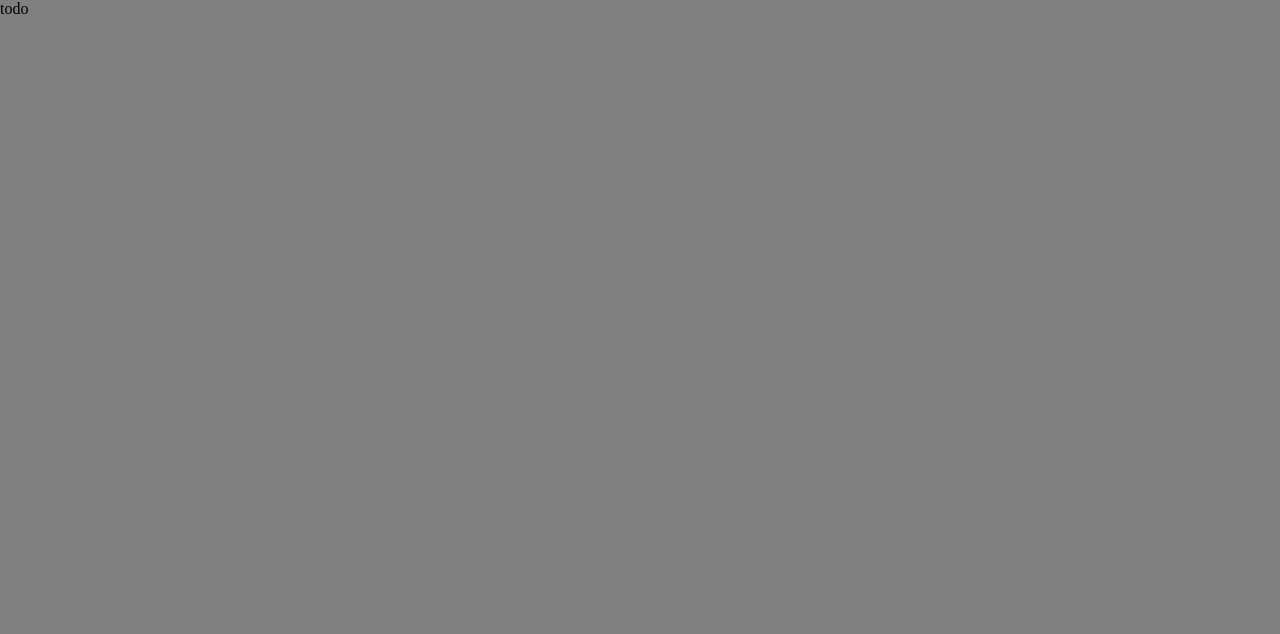
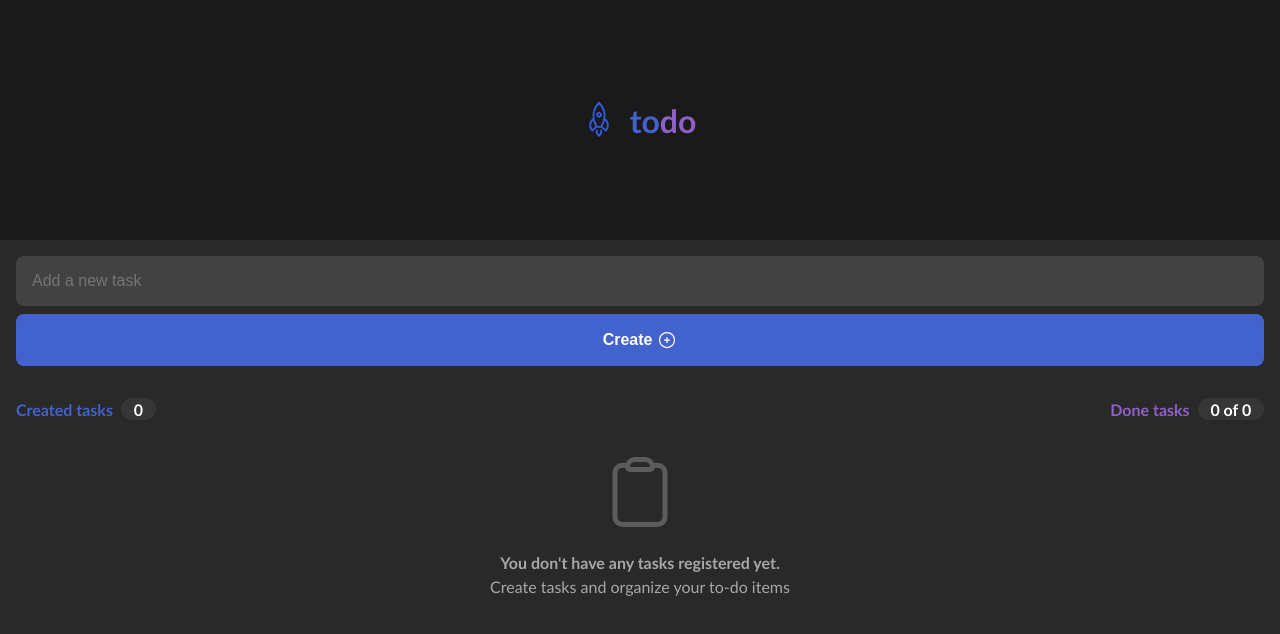
Before and after one commit to Artuchka/todo-ignite, a React (Create React App) app: page / in a window 1280 px wide. Shown: the top 634 px of the page. Built offline with nearby package versions, Linux system fonts and the light colour scheme.

Commit message:
done boilerplate styling

```diff
--- a/src/App.jsx
+++ b/src/App.jsx
@@ -1,12 +1,95 @@
+import { useState } from "react"
 import "./main.scss"
 
 function App() {
+	const [tasks, setTasks] = useState([])
+	const [doneTasks, setDoneTasks] = useState([])
+
 	return (
 		<div className="App">
 			<header className="header">
+				<svg
+					xmlns="http://www.w3.org/2000/svg"
+					fill="none"
+					viewBox="0 0 24 24"
+					strokeWidth={1.5}
+					stroke="currentColor"
+					className="w-6 h-6"
+				>
+					<path
+						strokeLinecap="round"
+						strokeLinejoin="round"
+						d="M15.59 14.37a6 6 0 01-5.84 7.38v-4.8m5.84-2.58a14.98 14.98 0 006.16-12.12A14.98 14.98 0 009.631 8.41m5.96 5.96a14.926 14.926 0 01-5.841 2.58m-.119-8.54a6 6 0 00-7.381 5.84h4.8m2.581-5.84a14.927 14.927 0 00-2.58 5.84m2.699 2.7c-.103.021-.207.041-.311.06a15.09 15.09 0 01-2.448-2.448 14.9 14.9 0 01.06-.312m-2.24 2.39a4.493 4.493 0 00-1.757 4.306 4.493 4.493 0 004.306-1.758M16.5 9a1.5 1.5 0 11-3 0 1.5 1.5 0 013 0z"
+					/>
+				</svg>
+
 				<span>to</span>
 				<span>do</span>
 			</header>
+			<main className="main">
+				<>
+					<input
+						type="text"
+						className="input-add"
+						placeholder="Add a new task"
+					/>
+					<button className="btn btn--full">
+						Create
+						<svg
+							xmlns="http://www.w3.org/2000/svg"
+							fill="none"
+							viewBox="0 0 24 24"
+							strokeWidth={1.5}
+							stroke="currentColor"
+							className="w-6 h-6"
+						>
+							<path
+								strokeLinecap="round"
+								strokeLinejoin="round"
+								d="M12 9v6m3-3H9m12 0a9 9 0 11-18 0 9 9 0 0118 0z"
+							/>
+						</svg>
+					</button>
+				</>
+				<div className="statuses-container">
+					<div className="status-box">
+						<span className="prop main-color">Created tasks</span>
+						<span className="value">{tasks.length}</span>
+					</div>
+					<div className="status-box">
+						<span className="prop secondary-color">Done tasks</span>
+						<span className="value">
+							{doneTasks.length} of {tasks.length}
+						</span>
+					</div>
+				</div>
+
+				{tasks.length == 0 ? (
+					<div className="empty-case">
+						<svg
+							xmlns="http://www.w3.org/2000/svg"
+							fill="none"
+							viewBox="0 0 24 24"
+							strokeWidth={1.5}
+							stroke="currentColor"
+							className="w-6 h-6"
+						>
+							<path
+								strokeLinecap="round"
+								strokeLinejoin="round"
+								d="M15.666 3.888A2.25 2.25 0 0013.5 2.25h-3c-1.03 0-1.9.693-2.166 1.638m7.332 0c.055.194.084.4.084.612v0a.75.75 0 01-.75.75H9a.75.75 0 01-.75-.75v0c0-.212.03-.418.084-.612m7.332 0c.646.049 1.288.11 1.927.184 1.1.128 1.907 1.077 1.907 2.185V19.5a2.25 2.25 0 01-2.25 2.25H6.75A2.25 2.25 0 014.5 19.5V6.257c0-1.108.806-2.057 1.907-2.185a48.208 48.208 0 011.927-.184"
+							/>
+						</svg>
+						<div>You don't have any tasks registered yet.</div>
+						<div>Create tasks and organize your to-do items</div>
+					</div>
+				) : (
+					<div className="todo-list">
+						{" "}
+						{tasks.map((task) => task.text)}
+					</div>
+				)}
+			</main>
 		</div>
 	)
 }
--- a/src/main.scss
+++ b/src/main.scss
@@ -5,7 +5,121 @@
 	margin: 0;
 	padding: 0;
 }
+$main-color: hsl(226, 58%, 53%);
+$secondary-color: hsl(267, 48%, 58%);
+$bg-color: hsl(0, 0%, 16%);
 
 body {
-	background-color: gray;
+	background-color: $bg-color;
+	font-family: "Gill Sans", "Gill Sans MT", Calibri, "Trebuchet MS",
+		sans-serif;
 }
+
+.header {
+	font-size: 2rem;
+	background-color: darken($bg-color, 6);
+	font-weight: bold;
+	display: flex;
+	justify-content: center;
+	align-items: center;
+	min-height: 30vh;
+	svg {
+		width: 30px;
+		color: hsl(226, 70%, 53%);
+		margin-right: 1rem;
+		rotate: -45deg;
+	}
+	span {
+		&:first-of-type {
+			color: $main-color;
+		}
+		&:last-of-type {
+			color: $secondary-color;
+		}
+	}
+}
+
+.main {
+	display: flex;
+	flex-direction: column;
+	padding: 1rem;
+}
+
+.input-add {
+	border: none;
+	outline: none;
+	padding: 1rem;
+	background-color: lighten($bg-color, 10);
+	border-radius: 0.5em;
+	font-size: 1rem;
+	margin-bottom: 0.5em;
+}
+
+.btn {
+	border: none;
+	outline: none;
+	background-color: $main-color;
+	color: white;
+	display: flex;
+	justify-content: center;
+	align-items: center;
+	gap: 0.3rem;
+	font-weight: bold;
+	padding: 1rem;
+	border-radius: 0.5em;
+	font-size: 1rem;
+	cursor: pointer;
+	svg {
+		width: 20px;
+	}
+}
+
+.statuses-container {
+	display: flex;
+	justify-content: space-between;
+	margin-top: 2rem;
+}
+
+.status-box {
+	display: flex;
+	align-items: center;
+	gap: 0.5rem;
+	font-size: 1rem;
+	font-weight: bold;
+	margin-bottom: 2rem;
+	.prop {
+		&.main-color {
+			color: $main-color;
+		}
+		&.secondary-color {
+			color: $secondary-color;
+		}
+	}
+
+	.value {
+		background-color: lighten($bg-color, 5);
+		color: white;
+		border-radius: 100vmax;
+		padding-inline: 0.8em;
+		padding-block: 0.1em;
+	}
+}
+.empty-case {
+	color: lighten($bg-color, 50);
+	display: flex;
+	justify-content: center;
+	align-items: center;
+	flex-direction: column;
+	text-align: center;
+	font-size: 1rem;
+	gap: 0.3rem;
+	svg {
+		width: 80px;
+		margin-bottom: 1rem;
+		color: lighten($bg-color, 20);
+	}
+
+	div:first-of-type {
+		font-weight: bold;
+	}
+}
```
